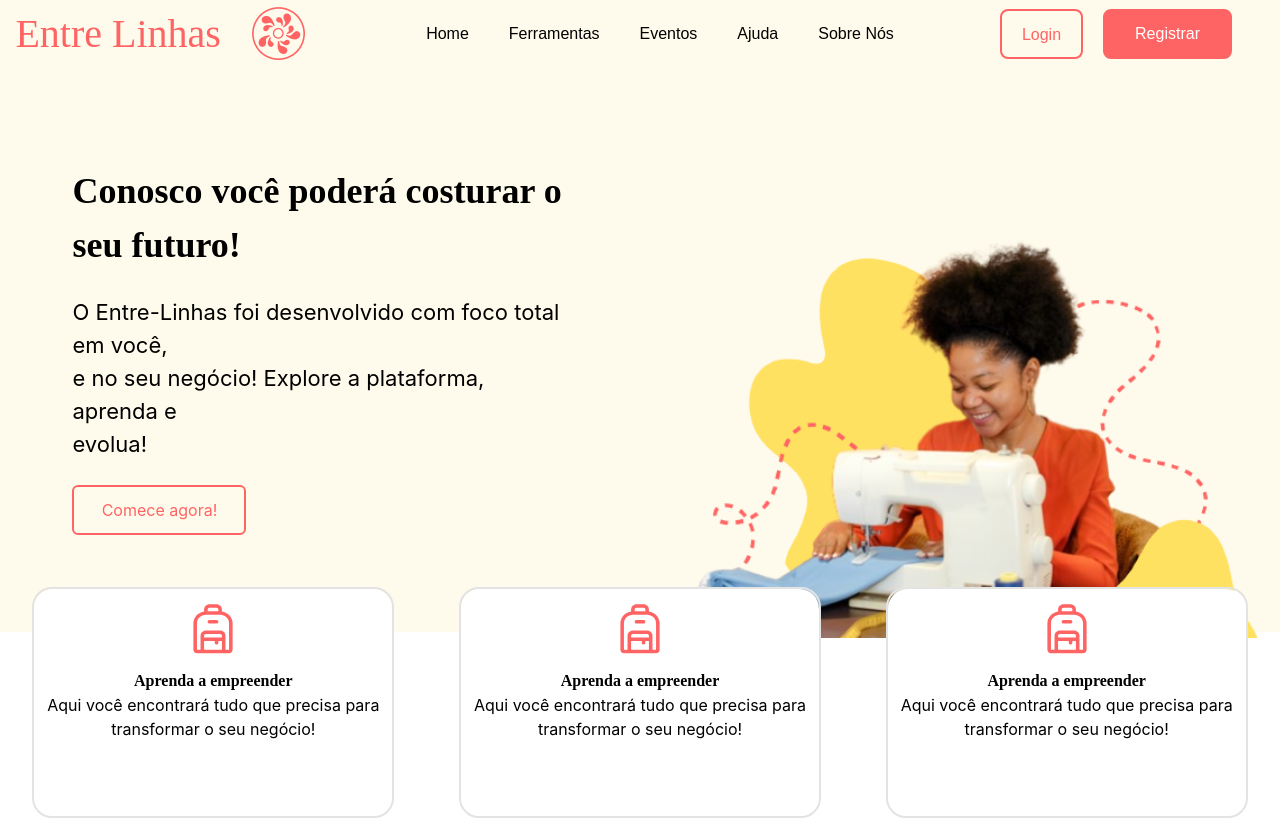
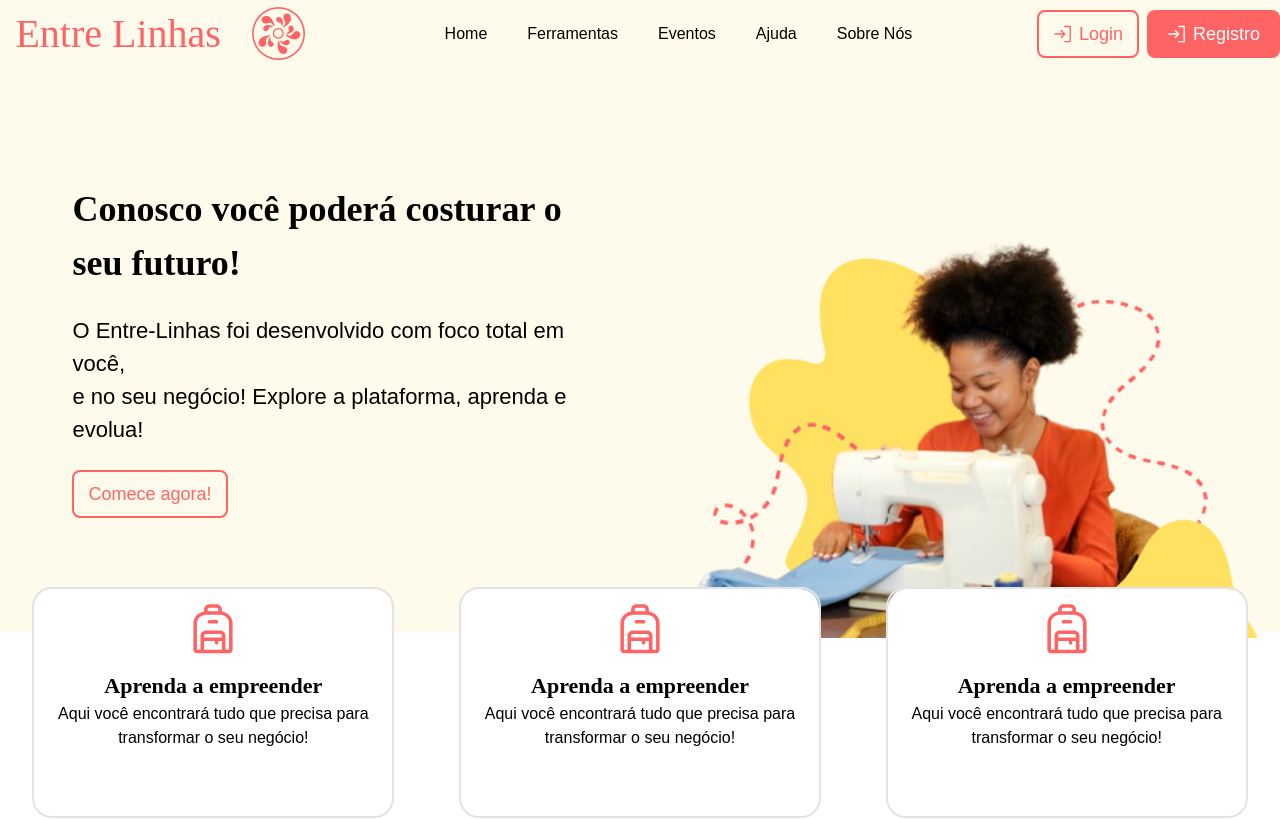
Before and after one commit to Entre-Linhas/front-end, a React (Create React App) app: page / in a window 1280 px wide. Shown: the top 819 px of the page. Built offline with nearby package versions, Linux system fonts and the light colour scheme.

Commit message:
Add files via upload

```diff
--- a/package.json
+++ b/package.json
@@ -3,6 +3,7 @@
   "version": "0.1.0",
   "private": true,
   "dependencies": {
+    "@phosphor-icons/react": "^2.0.9",
     "@testing-library/jest-dom": "^5.16.5",
     "@testing-library/react": "^13.4.0",
     "@testing-library/user-event": "^13.5.0",
--- a/public/index.html
+++ b/public/index.html
@@ -1,5 +1,5 @@
 <!DOCTYPE html>
-<html lang="en">
+<html lang="pt-br">
   <head>
     <meta charset="utf-8" />
     <link rel="icon" href="%PUBLIC_URL%/favicon.ico" />
@@ -24,7 +24,7 @@
       work correctly both with client-side routing and a non-root public URL.
       Learn how to configure a non-root public URL by running `npm run build`.
     -->
-    <title>React App</title>
+    <title>Entre Linhas</title>
   </head>
   <body>
     <noscript>You need to enable JavaScript to run this app.</noscript>
--- a/src/App.tsx
+++ b/src/App.tsx
@@ -1,8 +1,10 @@
 import React from 'react';
-import './App.css';
 import { Container3 } from './BodyComponents/Container3'
-import { Header } from './BodyComponents/Header'
-import { CardsC2 } from './BodyComponents/CardsC2'
+import { Header } from './Components/Header'
+import { CardsC2 } from './Components/CardsC2'
+import { Button } from './Components/Button';
+import { Buildings } from "@phosphor-icons/react";
+
 function App() {
   return (
     <div>
@@ -20,7 +22,8 @@ function App() {
             <br/>
             <p className='text-[22px]'>O Entre-Linhas foi desenvolvido com foco total em você,<br/> e no seu negócio! Explore a plataforma, aprenda e<br/>evolua!</p>
             <br/>
-            <button className='text-custom-salmon h-[50px] w-[174px] border-solid border-2  border-custom-salmon rounded-[6px]'>Comece agora!</button>
+            {/* <button className='text-custom-salmon h-[50px] w-[174px] border-solid border-2  border-custom-salmon rounded-[6px]'>Comece agora!</button> */}
+            <Button title='Comece agora!' typeStyle='secondary' />
           </div>
 
 
@@ -58,9 +61,9 @@ function App() {
               <div className="w-[53px] border-dashed border-[1px] border-custom-salmon"></div>
 
               <div className="border-solid border-2 h-[308px] w-[273px] rounded-[20px] bg-white flex flex-col items-center justify-evenly text-center">
-              <img src="/IconCard1C5.svg" className="w-[53px] h-[52px]"></img>
-                  <p className="font-[Nunito] font-bold text-[22px]">Entendendo meu cliente</p>
-                  <p className="text-[22px] font-[Nunito]">Quem são meus clientes, como captá-los?</p>
+                <Buildings />
+                <p className="font-[Nunito] font-bold text-[22px]">Entendendo meu cliente</p>
+                <p className="text-[22px] font-[Nunito]">Quem são meus clientes, como captá-los?</p>
               </div>
 
               <div className="w-[53px] border-dashed border-[1px] border-custom-salmon"></div>
--- /dev/null
+++ b/src/Components/Button.tsx
@@ -0,0 +1,26 @@
+import { IconProps } from "@phosphor-icons/react"
+import { HTMLAttributes } from "react";
+
+interface ButtonProps extends HTMLAttributes<HTMLButtonElement>{
+    title: string;
+    icon?: React.FC<IconProps>;
+    typeStyle?: "primary" | "secondary";
+}
+
+
+export function Button({ title, icon: Icon, typeStyle = "primary", ...rest}: ButtonProps) {
+    return (
+        <button
+            className={`flex items-center py-2 gap-1 rounded-lg w-fit ${typeStyle === "primary" ? "bg-custom-salmon px-5" : "border-solid border-2 px-[14px] border-custom-salmon"}`}
+            {...rest}
+        >
+            {Icon && <Icon color={typeStyle === "primary" ? "white" : "#FF6464"} size={22} />}
+            <span className={`font-medium text-lg ${typeStyle === "primary" ? "text-white" : "text-custom-salmon"} `}>{title}</span>
+        </button>
+    )
+}
+
+/* <div className="flex gap-5">
+            <button className="text-custom-salmon font-Nunito border-solid border-2 rounded-lg p-3 border-custom-salmon">Login</button>
+            <button className="bg-custom-salmon text-white font-Nunito border-solid border-2 rounded-lg border-custom-salmon">Registrar</button>
+        </div> */
--- /dev/null
+++ b/src/Components/CardsC2.tsx
@@ -0,0 +1,18 @@
+export const CardsC2 = () => {
+return (
+
+ <div className="h-[231px] flex w-screen justify-evenly">
+
+
+        <div className="w-[362px] h-[231px] rounded-[20px] border-2 border-[#E3E3E3] text-center m-[-45px] items-center">
+          {/* ícone dos cards */}
+          <div className="w-[100%] h-[80px] flex justify-center items-center bg-white rounded-[20px]">
+             <img className="w-[40px] h-[50px]" src="/iconCard1.svg" alt="ícone de uma bolsa representando o aprendizado de empreededorismo, uma 'bagagem de conhecimento'. "></img>
+          </div>
+          <h1 className="font-bold text-[22px] font-[Nunito]">Aprenda a empreender</h1>
+          <p className="font-[22px]">Aqui você encontrará tudo que precisa para transformar o seu negócio!</p>
+        </div>
+</div>
+
+)
+}
--- /dev/null
+++ b/src/Components/Header.tsx
@@ -0,0 +1,37 @@
+import { SignIn } from '@phosphor-icons/react';
+import { Button } from './Button';
+
+
+export const Header = () => {
+return (
+
+
+<div className="bg-custom-yellow flex w-screen h-[67px] items-center justify-between">
+
+{/* Abaixo fica a nossa logo */}
+
+<div className="w-80 flex items-center justify-around">
+    <p className="leading-[30px] text-custom-salmon font-[Sacramento] text-[40px]">Entre Linhas</p>
+    <img src='/bobina.png' />
+</div>
+
+{/* Aqui começa o Nav */}
+
+<div className="flex gap-10 font-Nunito font-[22px]">
+    <ul>Home</ul>
+    <ul>Ferramentas</ul>
+    <ul>Eventos</ul>
+    <ul>Ajuda</ul>
+    <ul>Sobre Nós</ul>
+</div>
+
+{/* Abaixo fica o componente de botões, a gente utiliza ele em todo o projeto, e personaliza conforme nossa necessidade através de props */}
+
+<div className='flex gap-2'>
+    <Button title='Login' typeStyle='secondary' icon={SignIn} />
+    <Button title='Registro' icon={SignIn}/>
+</div>
+
+</div>
+)
+}
--- a/src/index.css
+++ b/src/index.css
@@ -4,17 +4,7 @@
 @import url('https://fonts.googleapis.com/css2?family=Sacramento&display=swap');
 @import url('https://fonts.googleapis.com/css2?family=Nunito&display=swap');
 
+
 body {
-  overflow-x: hidden;
-  margin: 0;
-  font-family: -apple-system, BlinkMacSystemFont, 'Segoe UI', 'Roboto', 'Oxygen',
-    'Ubuntu', 'Cantarell', 'Fira Sans', 'Droid Sans', 'Helvetica Neue',
-    sans-serif;
-  -webkit-font-smoothing: antialiased;
-  -moz-osx-font-smoothing: grayscale;
+    font-family: "Nunito", sans-serif;
 }
-
-code {
-  font-family: source-code-pro, Menlo, Monaco, Consolas, 'Courier New',
-    monospace;
-}
--- a/src/index.tsx
+++ b/src/index.tsx
@@ -3,7 +3,7 @@ import ReactDOM from 'react-dom/client';
 import './index.css';
 import App from './App';
 import reportWebVitals from './reportWebVitals';
-import 'tailwindcss/tailwind.css';
+
 
 
 const root = ReactDOM.createRoot(
--- a/tailwind.config.js
+++ b/tailwind.config.js
@@ -1,6 +1,6 @@
 /** @type {import('tailwindcss').Config} */
 module.exports = {
-  content: ["./src/**/*.{html,js,jsx,ts,tsx}", "./public/index.html"],
+  content: ["./src/**/*.tsx", "./public/index.html"],
   theme: {
     extend: {
       fontFamily: {
```
